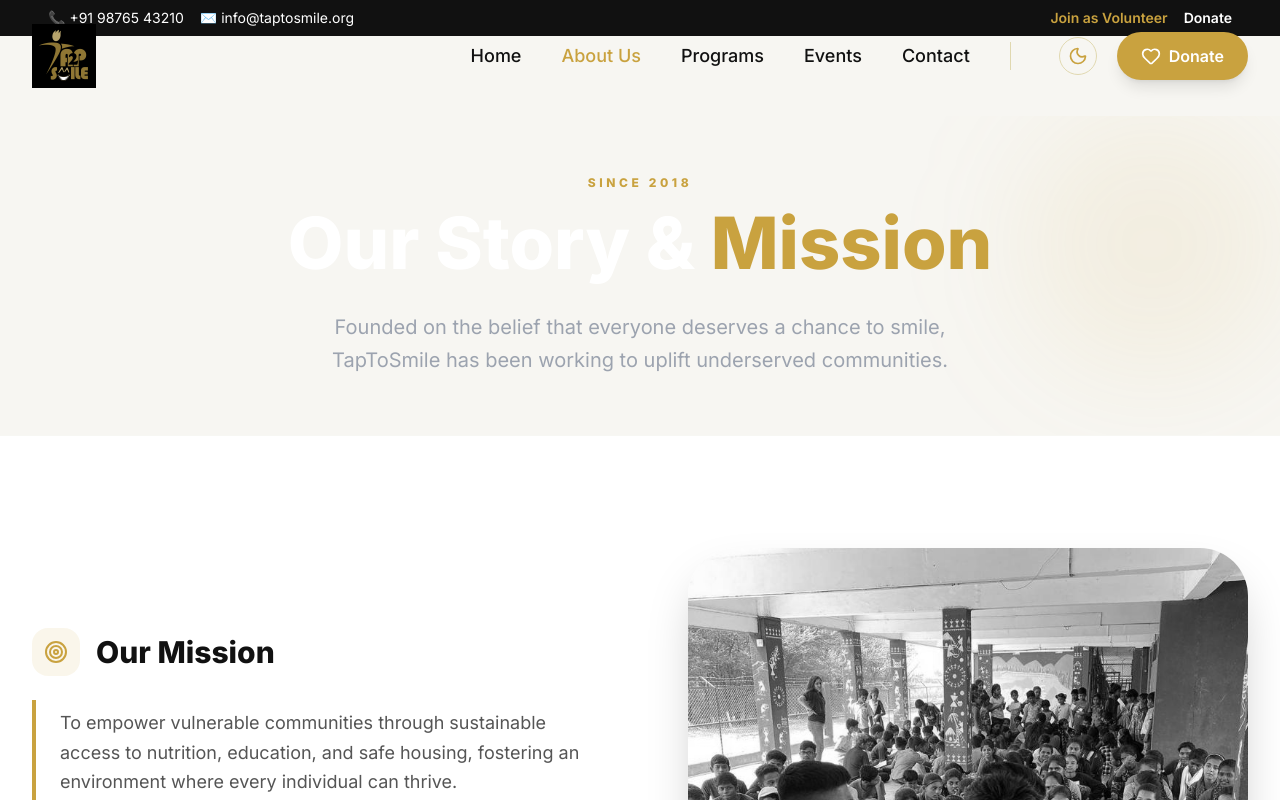
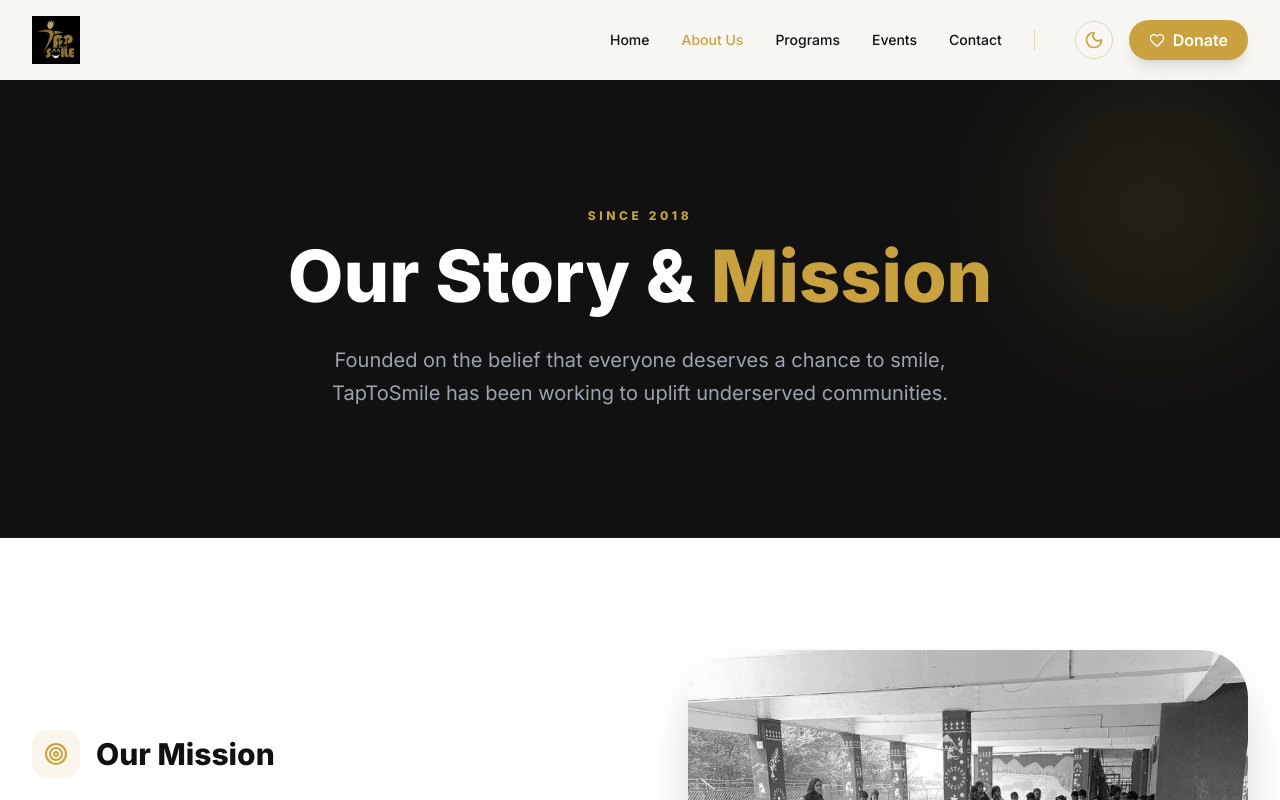
Before and after one commit to Kshitijpatill/Tap2Smile-NGO, a React (Vite) app in the folder frontend/: page /about in a window 1280 px wide. Shown: the top 800 px of the page. Built offline with nearby package versions, Linux system fonts and the light colour scheme.

Commit message:
Revert "Merge pull request #12 from Kshitijpatill/fix/volunteer-tab-and-ui"
This reverts commit 136fb721fbfddfefb0c81f1b7c3cb5ddf67db606, reversing
changes made to 86a51993613407b4629844912034026cb4462d4a.

```diff
--- a/frontend/src/components/HeroSlider.jsx
+++ b/frontend/src/components/HeroSlider.jsx
@@ -48,7 +48,7 @@
     const prevSlide = () => setCurrent((prev) => (prev - 1 + slides.length) % slides.length);
 
     return (
-        <section className="relative min-h-[90vh] flex items-center overflow-hidden bg-brand-background dark:bg-[#0A0A0A] px-4 md:px-0">
+        <section className="relative h-[85vh] md:h-[90vh] flex items-center overflow-hidden bg-brand-background dark:bg-[#0A0A0A]">
             {/* Background Decorative Elements */}
             <div className="absolute inset-0 z-0 opacity-10 dark:opacity-5 pointer-events-none">
                 <div className="absolute top-[-10%] left-[-10%] w-[40%] h-[40%] bg-brand-gold rounded-full blur-[120px]" />
@@ -63,10 +63,10 @@
                         animate={{ opacity: 1 }}
                         exit={{ opacity: 0 }}
                         transition={{ duration: 0.8 }}
-                        className="grid grid-cols-1 lg:grid-cols-2 gap-8 md:gap-12 items-center"
+                        className="grid grid-cols-1 lg:grid-cols-2 gap-12 items-center"
                     >
                         {/* Text Content */}
-                        <div className="order-2 lg:order-1 flex flex-col items-start gap-6 md:gap-8 text-center lg:text-left">
+                        <div className="order-2 lg:order-1 flex flex-col items-start gap-8">
                             <motion.div
                                 initial={{ opacity: 0, y: 30 }}
                                 animate={{ opacity: 1, y: 0 }}
@@ -101,7 +101,7 @@
                                 initial={{ opacity: 0, scale: 0.8, rotate: -5 }}
                                 animate={{ opacity: 1, scale: 1, rotate: 0 }}
                                 transition={{ duration: 0.8, type: "spring", damping: 20 }}
-                                className="relative z-10 w-full max-w-[320px] sm:max-w-[400px] md:max-w-[500px]"
+                                className="relative z-10 w-full max-w-[500px]"
                             >
                                 {/* Main Image with Cutout Mask or Shield Shape */}
                                 <div className="relative aspect-[4/5] overflow-hidden rounded-[3rem] shadow-2xl border-[12px] border-white dark:border-zinc-800 transition-colors">
--- a/frontend/src/components/Navbar.jsx
+++ b/frontend/src/components/Navbar.jsx
@@ -32,68 +32,37 @@
     }, [location]);
 
     return (
-    <>
-      {/* ===== TOPBAR ===== */}
-      <div className="w-full bg-brand-black text-white text-xs md:text-sm py-2 px-4">
-        <div className="container-custom flex flex-col sm:flex-row justify-between items-center gap-2">
-          <div className="flex gap-4">
-            <span>📞 +91 98765 43210</span>
-            <span>✉️ info@taptosmile.org</span>
-          </div>
-
-          <div className="flex gap-4 font-semibold">
-            <span className="text-brand-gold cursor-pointer">
-              Join as Volunteer
-            </span>
-            <span className="cursor-pointer">Donate</span>
-          </div>
-        </div>
-      </div>
-
-      {/* ===== NAVBAR ===== */}
         <nav
             className={cn(
                 "fixed top-0 left-0 right-0 z-50 transition-all duration-300",
-          scrolled
-            ? "glass shadow-sm py-4 md:py-5"
-            : "bg-transparent py-6"
+                scrolled ? "glass shadow-sm py-2" : "bg-transparent py-4"
             )}
         >
             <div className="container-custom flex items-center justify-between">
                 <Link to="/" className="flex items-center gap-2 group">
-            <img
-              src={logo}
-              alt="TapToSmile"
-              className="h-14 md:h-16 w-auto transition-transform group-hover:scale-105"
-            />
+                    <img src={logo} alt="TapToSmile" className="h-12 w-auto transition-transform group-hover:scale-105" />
                 </Link>
 
                 {/* Desktop Nav */}
-          <div className="hidden md:flex items-center gap-8">
-            <div className="flex items-center gap-10 mr-4 border-r border-brand-border dark:border-white/10 pr-10">
+                <div className="hidden md:flex items-center gap-6">
+                    <div className="flex items-center gap-8 mr-4 border-r border-brand-border dark:border-white/10 pr-8">
                         {navLinks.map((link) => (
                             <Link
                                 key={link.name}
                                 to={link.href}
                                 className={cn(
-                    "text-base md:text-lg font-medium transition-colors hover:text-brand-gold",
-                    location.pathname === link.href
-                      ? "text-brand-gold"
-                      : "text-brand-text dark:text-gray-300"
+                                    "text-sm font-medium transition-colors hover:text-brand-gold",
+                                    location.pathname === link.href ? "text-brand-gold" : "text-brand-text dark:text-gray-300"
                                 )}
                             >
                                 {link.name}
                             </Link>
                         ))}
                     </div>
-
-            <div className="flex items-center gap-5">
+                    <div className="flex items-center gap-4">
                         <ThemeToggle />
-              <Link
-                to="/donate"
-                className="btn-primary flex items-center gap-2 px-6 py-3 text-base"
-              >
-                <Heart className="w-5 h-5" />
+                        <Link to="/donate" className="btn-primary flex items-center gap-2 px-5 py-2">
+                            <Heart className="w-4 h-4" />
                             Donate
                         </Link>
                     </div>
@@ -104,11 +73,7 @@
                     className="md:hidden p-2 text-brand-text dark:text-white transition-colors"
                     onClick={() => setIsOpen(!isOpen)}
                 >
-            {isOpen ? (
-              <X className="w-7 h-7" />
-            ) : (
-              <Menu className="w-7 h-7" />
-            )}
+                    {isOpen ? <X className="w-6 h-6" /> : <Menu className="w-6 h-6" />}
                 </button>
             </div>
 
@@ -123,18 +88,15 @@
                     >
                         <div className="container-custom py-8 flex flex-col gap-4">
                             <div className="flex items-center justify-between mb-4">
-                  <span className="text-xs font-black uppercase tracking-[0.2em] text-brand-text-muted dark:text-gray-500">
-                    Navigation Menu
-                  </span>
+                                <span className="text-xs font-black uppercase tracking-[0.2em] text-brand-text-muted dark:text-gray-500">Navigation Menu</span>
                                 <ThemeToggle />
                             </div>
-
                             {navLinks.map((link) => (
                                 <Link
                                     key={link.name}
                                     to={link.href}
                                     className={cn(
-                      "text-lg font-bold py-4 px-6 rounded-2xl transition-all",
+                                        "text-lg font-bold py-3.5 px-6 rounded-2xl transition-all",
                                         location.pathname === link.href
                                             ? "bg-brand-gold/10 text-brand-gold"
                                             : "text-brand-text dark:text-gray-300 hover:bg-brand-background dark:hover:bg-white/5"
@@ -143,11 +105,7 @@
                                     {link.name}
                                 </Link>
                             ))}
-
-                <Link
-                  to="/donate"
-                  className="btn-primary w-full text-center py-4 mt-2"
-                >
+                            <Link to="/donate" className="btn-primary w-full text-center py-4 mt-2">
                                 Donate Now
                             </Link>
                         </div>
@@ -155,6 +113,5 @@
                 )}
             </AnimatePresence>
         </nav>
-    </>
     );
 }
--- a/frontend/src/pages/About.jsx
+++ b/frontend/src/pages/About.jsx
@@ -25,7 +25,7 @@
     return (
         <div className="dark:bg-[#0A0A0A] transition-colors duration-500">
             {/* Header */}
-            <section className="relative h-[35vh] md:h-[40vh] border-b border-white/5 text-white overflow-hidden flex items-center">
+            <section className="bg-brand-black dark:bg-zinc-900 border-b border-white/5 text-white py-24 md:py-32 relative overflow-hidden">
                 <div className="absolute top-0 right-0 w-64 h-64 bg-brand-gold/10 rounded-full blur-3xl pointer-events-none" />
                 <div className="container-custom text-center relative z-10">
                     <motion.span
```
Lines whose indentation alone changed are shown as unchanged.
